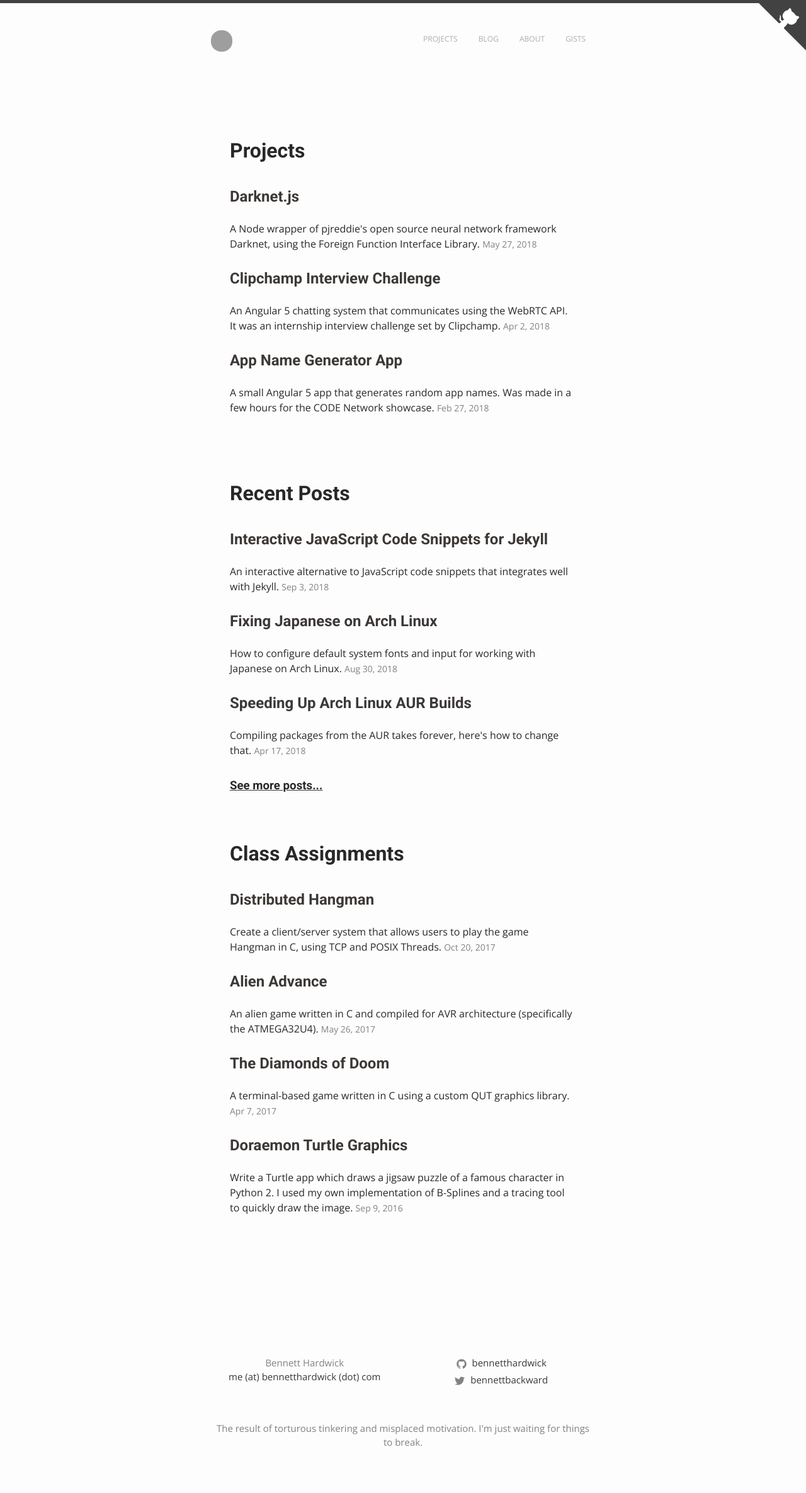
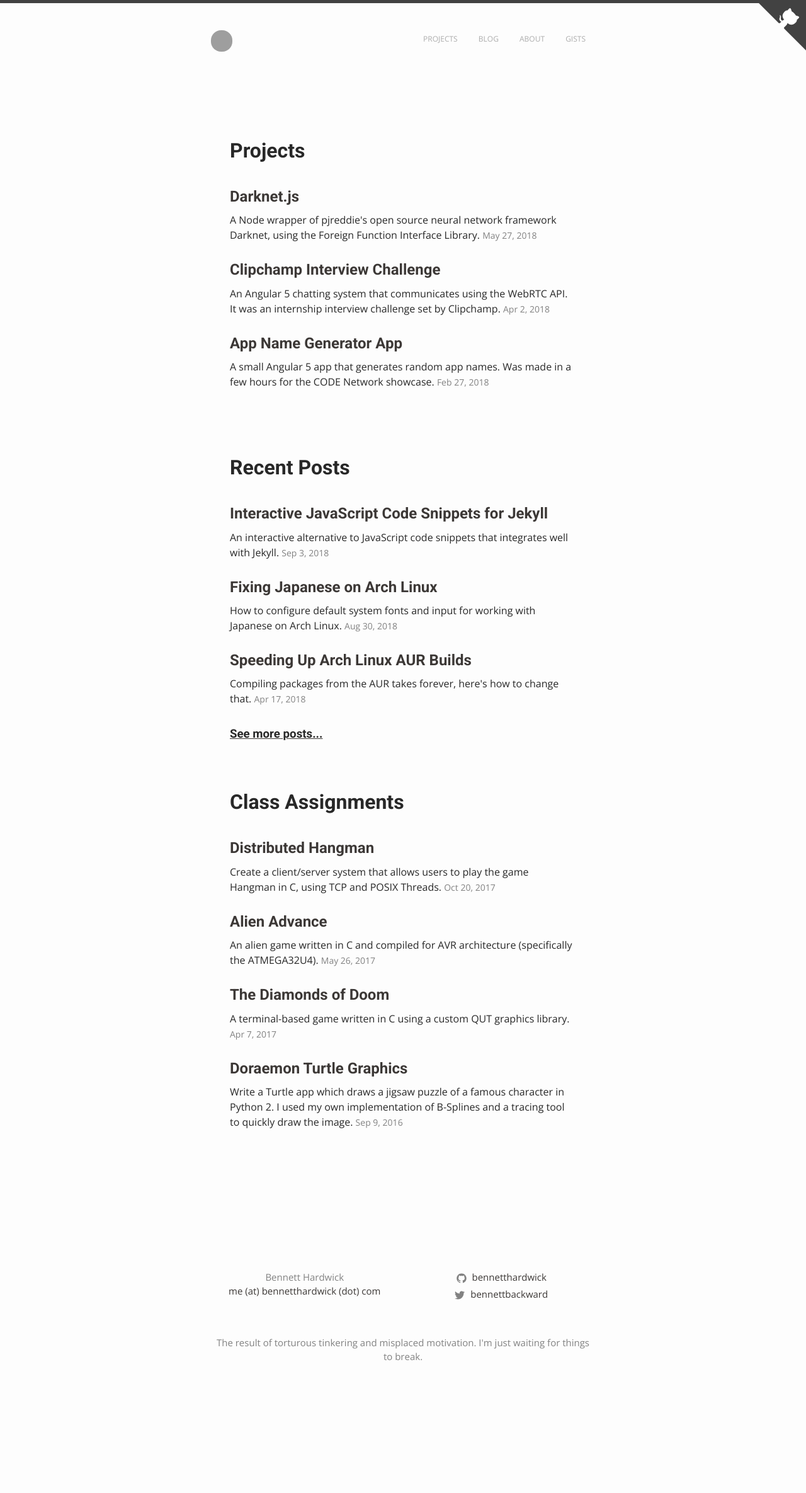
Before and after one commit to pbamotra/website, a Jekyll site: the page built from projects.md, in a window 1280 px wide. Shown: the whole page at 63% size. Built offline with Jekyll 4.4.1, drawn with Linux system fonts in a browser that asks for light colours; our own code applies the rules of GitHub Pages for plain Markdown files; after the commit the page ends 2234 px from its top, so only the background shows below that; grey boxes are pictures that could not be loaded.

Commit message:
Decrease post list padding

```diff
--- a/_sass/custom/_layout.scss
+++ b/_sass/custom/_layout.scss
@@ -34,6 +34,14 @@ h1, h2, h3 {
 
 	h3 {
 		margin-top: 21px;
+	}
+}
+
+ul.post-list {
+	li {
+		p {
+			margin-top: 2px;
+		}
 	}
 }
 
```
